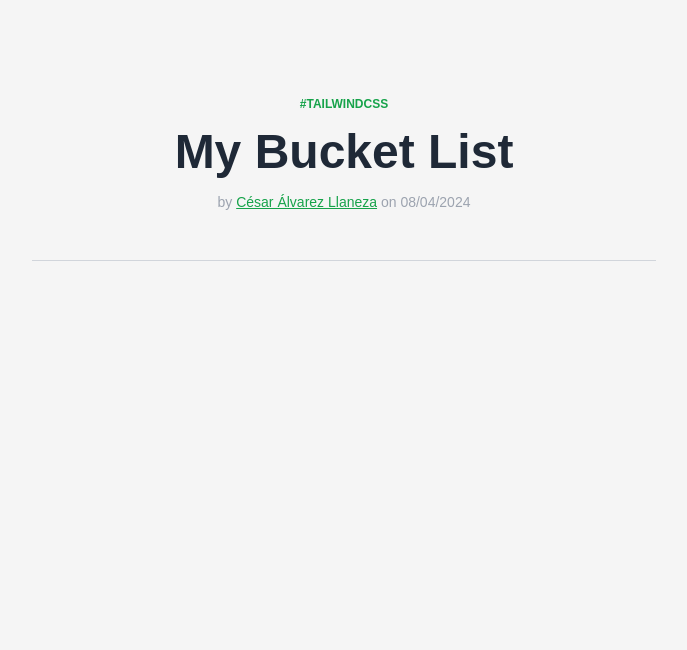
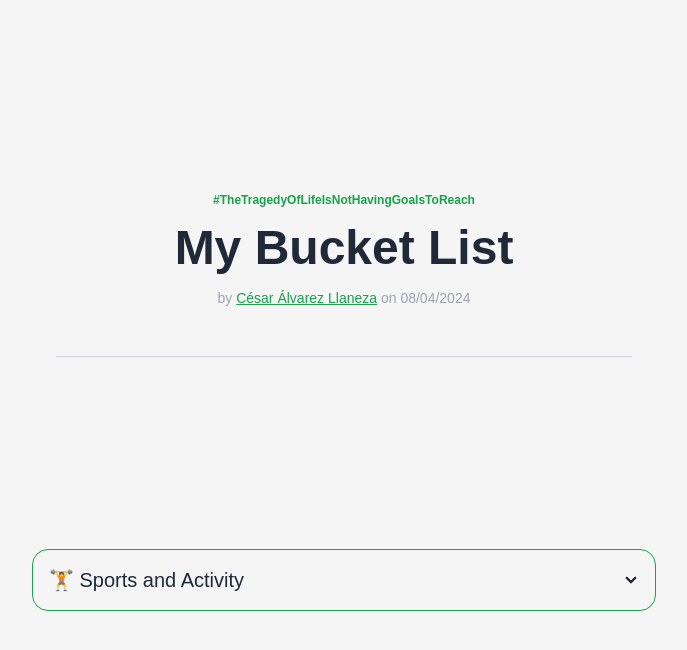
Before and after one commit to cesaralvrz/bucket-list, a Vue app: page / in a window 1280 px wide. Shown: the top 650 px of the page, without its empty margins (296-983 px from the left). Built offline with nearby package versions, Linux system fonts and the light colour scheme.

Commit message:
Create collapse component

```diff
--- a/src/App.vue
+++ b/src/App.vue
@@ -1,8 +1,15 @@
 <template>
-  <hero />
+  <div class="max-w-2xl px-6 py-24 mx-auto space-y-12 text-gray-800">
+    <hero />
+    <collapse
+      title="Sports and Activity"
+      icon="🏋️"
+    />
+  </div>
 </template>
 
 <script setup>
 import Hero from "./components/Hero.vue"
+import Collapse from "./components/Collapse.vue"
 
 </script>
--- /dev/null
+++ b/src/components/Collapse.vue
@@ -0,0 +1,44 @@
+<template>
+    <div
+        tabindex="0"
+        class="collapse collapse-arrow border border-green-600"
+        :class="collapseState"
+        @click="changeCollapseState"
+    >
+        <div class="collapse-title text-xl font-medium">
+            {{ collapseTitle }}
+        </div>
+        <div class="collapse-content">
+            <slot />
+        </div>
+    </div>
+</template>
+
+<script setup>
+import { ref, computed } from "vue"
+
+const props = defineProps({
+  icon: {
+    type: String,
+    required: false,
+  },
+  title: {
+    type: String,
+    required: false,
+  },
+})
+
+const collapseState = ref("collapse-close")
+
+const collapseTitle = computed(() =>
+    `${props.icon} ${props.title}`
+)
+
+function changeCollapseState() {
+    if (collapseState.value === "collapse-close") {
+        collapseState.value = "collapse-open"
+    } else if (collapseState.value === "collapse-open") {
+        collapseState.value = "collapse-close"
+    }
+}
+</script>
--- a/src/components/Hero.vue
+++ b/src/components/Hero.vue
@@ -1,7 +1,7 @@
 <template>
 	<article class="max-w-2xl px-6 py-24 mx-auto space-y-12">
 		<div class="w-full mx-auto space-y-4 text-center">
-			<p class="text-xs font-semibold tracki uppercase text-green-600">#TailwindCSS</p>
+			<p class="text-xs font-semibold tracki text-green-600">#TheTragedyOfLifeIsNotHavingGoalsToReach</p>
 			<h1 class="text-4xl text-gray-800 font-bold leadi md:text-5xl">My Bucket List</h1>
 			<p class="text-sm text-gray-400">by
 				<a rel="noopener noreferrer" href="https://cesaralvarez.dev/" target="_blank" class="underline text-green-600">
```
